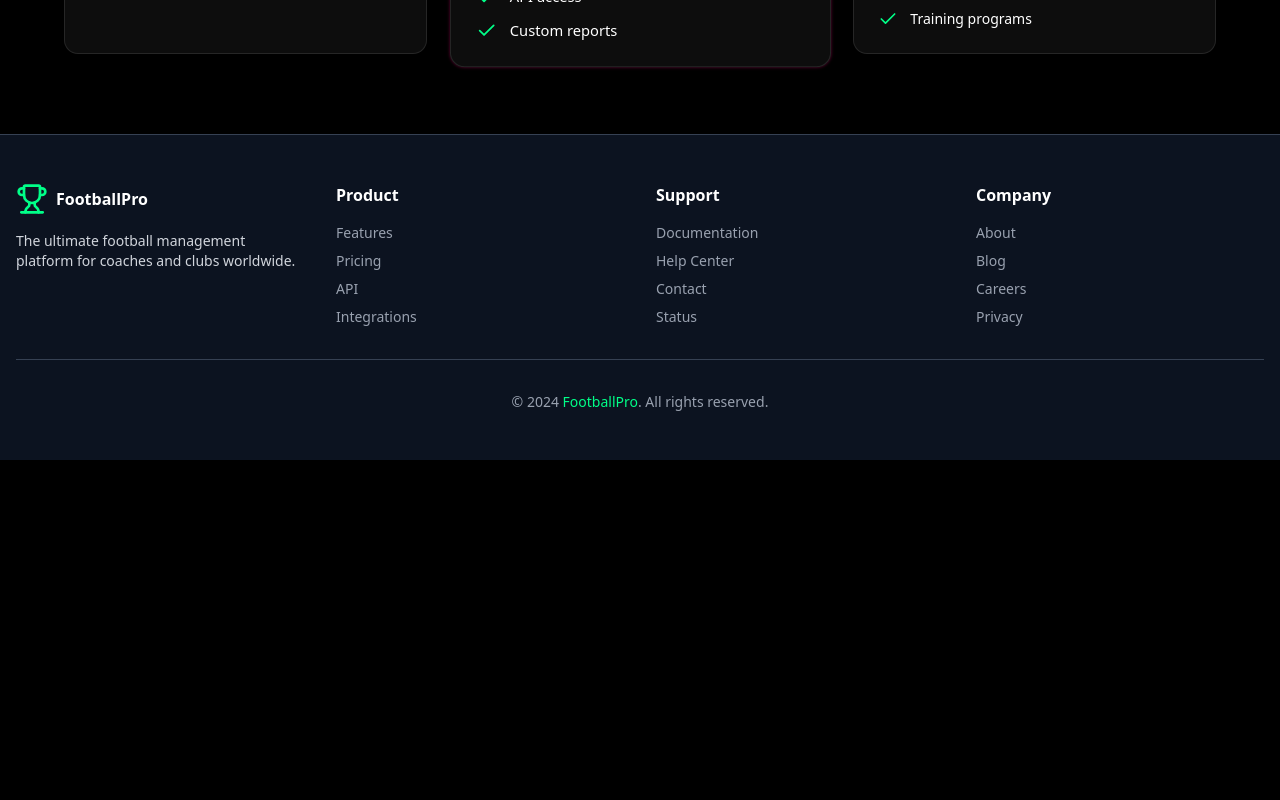
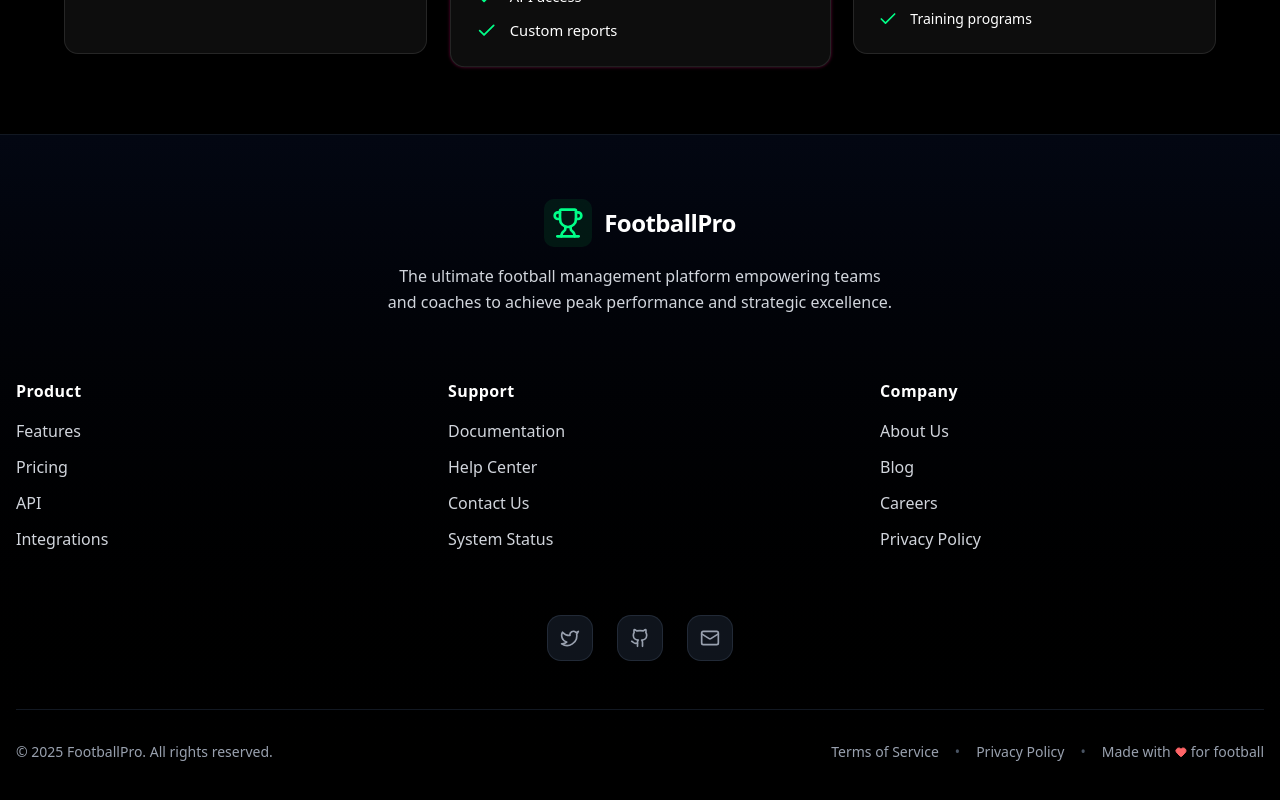
Before and after one commit to xyzarnav/LeadMeBoard, a Next.js app: page / in a window 1280 px wide. Shown: the part 2409-3209 px from the top of the page. Before the commit the page ends 2869 px from the top, so only its background shows below. Built offline with nearby package versions, Linux system fonts and the light colour scheme.

Commit message:
Add Footer component to enhance page layout and provide structured links; replace inline footer with reusable Footer component for improved maintainability.

```diff
--- a/src/app/page.tsx
+++ b/src/app/page.tsx
@@ -11,6 +11,7 @@ import { Badge } from "@/components/ui/badge";
 import Navbar from "@/components/sections/Navbar";
 import BottomNav from "@/components/sections/BottomNav";
 import SwipeDeck, { type SwipeItem } from "@/components/sections/SwipeDeck";
+import Footer from "@/components/sections/Footer";
 import Image from "next/image";
 import {
   Trophy,
@@ -264,55 +265,7 @@ export default function Home() {
       </section>
 
       {/* Footer */}
-      <footer className="bg-gray-900/80 py-12 border-t border-gray-700">
-        <div className="container mx-auto px-4">
-          <div className="grid md:grid-cols-4 gap-8">
-            <div className="space-y-4">
-              <div className="flex items-center space-x-2">
-                <Trophy className="h-8 w-8 text-accent-green" />
-                <span className="font-bold text-white">FootballPro</span>
-              </div>
-              <p className="text-sm text-gray-300">
-                The ultimate football management platform for coaches and clubs worldwide.
-              </p>
-            </div>
-
-            <div>
-              <h4 className="font-semibold mb-4 text-white">Product</h4>
-              <ul className="space-y-2 text-sm text-gray-400">
-                <li><a href="#" className="hover:text-white transition-colors">Features</a></li>
-                <li><a href="#" className="hover:text-white transition-colors">Pricing</a></li>
-                <li><a href="#" className="hover:text-white transition-colors">API</a></li>
-                <li><a href="#" className="hover:text-white transition-colors">Integrations</a></li>
-              </ul>
-            </div>
-
-            <div>
-              <h4 className="font-semibold mb-4 text-white">Support</h4>
-              <ul className="space-y-2 text-sm text-gray-400">
-                <li><a href="#" className="hover:text-white transition-colors">Documentation</a></li>
-                <li><a href="#" className="hover:text-white transition-colors">Help Center</a></li>
-                <li><a href="#" className="hover:text-white transition-colors">Contact</a></li>
-                <li><a href="#" className="hover:text-white transition-colors">Status</a></li>
-              </ul>
-            </div>
-
-            <div>
-              <h4 className="font-semibold mb-4 text-white">Company</h4>
-              <ul className="space-y-2 text-sm text-gray-400">
-                <li><a href="#" className="hover:text-white transition-colors">About</a></li>
-                <li><a href="#" className="hover:text-white transition-colors">Blog</a></li>
-                <li><a href="#" className="hover:text-white transition-colors">Careers</a></li>
-                <li><a href="#" className="hover:text-white transition-colors">Privacy</a></li>
-              </ul>
-            </div>
-          </div>
-
-          <div className="border-t border-gray-700 mt-8 pt-8 text-center text-sm text-gray-400">
-            © 2024 <span className="text-accent-green">FootballPro</span>. All rights reserved.
-          </div>
-        </div>
-      </footer>
+      <Footer />
 
       {/* Mobile Bottom Navigation */}
       <BottomNav />
--- a/src/components/sections/Footer.tsx
+++ b/src/components/sections/Footer.tsx
@@ -0,0 +1,164 @@
+"use client";
+import Link from "next/link";
+import { Trophy, Github, Twitter, Mail, ExternalLink, Heart } from "lucide-react";
+
+export default function Footer() {
+  const links = {
+    product: [
+      { href: "#features", label: "Features" },
+      { href: "#pricing", label: "Pricing" },
+      { href: "/api", label: "API", external: true },
+      { href: "/integrations", label: "Integrations" },
+    ],
+    company: [
+      { href: "/about", label: "About Us" },
+      { href: "/blog", label: "Blog" },
+      { href: "/careers", label: "Careers" },
+      { href: "/privacy", label: "Privacy Policy" },
+    ],
+    support: [
+      { href: "/docs", label: "Documentation" },
+      { href: "/help", label: "Help Center" },
+      { href: "/contact", label: "Contact Us" },
+      { href: "https://status.footballpro.com", label: "System Status", external: true },
+    ],
+  } as const;
+
+  const socialLinks = [
+    { href: "https://twitter.com/footballpro", icon: Twitter, label: "Follow us on Twitter" },
+    { href: "https://github.com/footballpro", icon: Github, label: "View our GitHub" },
+    { href: "mailto:hello@footballpro.com", icon: Mail, label: "Send us an email" },
+  ];
+
+  return (
+    <footer className="bg-gradient-to-b from-gray-950 to-black border-t border-gray-800/60">
+      <div className="container mx-auto px-4 py-12 sm:py-16">
+        {/* Brand Section */}
+        <div className="flex flex-col items-center text-center mb-12 sm:mb-16">
+          <div className="flex items-center gap-3 mb-4">
+            <div className="p-2 bg-green-500/10 rounded-lg">
+              <Trophy className="h-8 w-8 text-accent-green" />
+            </div>
+            <div className="text-2xl font-bold text-white tracking-tight">FootballPro</div>
+          </div>
+          <p className="text-sm sm:text-base text-gray-300 max-w-lg leading-relaxed">
+            The ultimate football management platform empowering teams and coaches
+            to achieve peak performance and strategic excellence.
+          </p>
+        </div>
+
+        {/* Links Grid - Three columns in one row on all screens */}
+        <div className="grid grid-cols-3 gap-4 sm:gap-12 mb-12 sm:mb-16 place-items-center sm:place-items-start">
+          <FooterSection title="Product" items={links.product} />
+          <FooterSection title="Support" items={links.support} />
+          <FooterSection title="Company" items={links.company} />
+        </div>
+
+        {/* Social Links */}
+        <div className="flex items-center justify-center gap-6 mb-8 sm:mb-12">
+          {socialLinks.map((social) => (
+            <SocialLink
+              key={social.label}
+              href={social.href}
+              icon={social.icon}
+              label={social.label}
+            />
+          ))}
+        </div>
+
+        {/* Newsletter Signup
+        <div className="bg-gray-800/30 rounded-2xl p-6 sm:p-8 text-center mb-12 border border-gray-700/50">
+          <h3 className="text-lg sm:text-xl font-semibold text-white mb-2">
+            Stay Updated
+          </h3>
+          <p className="text-gray-300 mb-4 text-sm sm:text-base">
+            Get the latest features and football management tips delivered to your inbox.
+          </p>
+          <div className="flex flex-col sm:flex-row gap-3 max-w-md mx-auto">
+            <input
+              type="email"
+              placeholder="Enter your email"
+              className="flex-1 px-4 py-2 bg-gray-700/50 border border-gray-600 rounded-lg text-white placeholder-gray-400 focus:outline-none focus:ring-2 focus:ring-green-500 focus:border-transparent"
+            />
+            <button className="px-6 py-2 bg-green-600 hover:bg-green-500 text-white font-medium rounded-lg transition-colors duration-200">
+              Subscribe
+            </button>
+          </div>
+        </div> */}
+
+        {/* Bottom Section */}
+        <div className="flex flex-col sm:flex-row items-center justify-between pt-8 border-t border-gray-800/60 gap-4">
+          <div className="text-xs sm:text-sm text-gray-400">
+            © {new Date().getFullYear()} FootballPro. All rights reserved.
+          </div>
+
+          <div className="flex items-center gap-4 text-xs sm:text-sm">
+            <Link href="/terms" className="text-gray-400 hover:text-white transition-colors">
+              Terms of Service
+            </Link>
+            <span className="text-gray-600">•</span>
+            <Link href="/privacy" className="text-gray-400 hover:text-white transition-colors">
+              Privacy Policy
+            </Link>
+            <span className="text-gray-600">•</span>
+            <div className="flex items-center gap-1 text-gray-400">
+              Made with <Heart className="h-3 w-3 text-red-400 fill-current" /> for football
+            </div>
+          </div>
+        </div>
+      </div>
+    </footer>
+  );
+}
+
+function FooterSection({ title, items }: {
+  title: string;
+  items: readonly { href: string; label: string; external?: boolean }[]
+}) {
+  return (
+    <div className="text-center sm:text-left">
+      <h4 className="text-white font-semibold text-sm sm:text-base mb-4 tracking-wide">
+        {title}
+      </h4>
+      <ul className="space-y-3">
+        {items.map((item) => (
+          <li key={item.label}>
+            <Link
+              href={item.href}
+              className="text-gray-300 hover:text-white transition-colors duration-200 text-sm sm:text-base flex items-center justify-center sm:justify-start gap-1 group"
+              target={item.external ? "_blank" : undefined}
+              rel={item.external ? "noopener noreferrer" : undefined}
+            >
+              {item.label}
+              {item.external && (
+                <ExternalLink className="h-3 w-3 opacity-0 group-hover:opacity-100 transition-opacity" />
+              )}
+            </Link>
+          </li>
+        ))}
+      </ul>
+    </div>
+  );
+}
+
+function SocialLink({
+  href,
+  icon: Icon,
+  label
+}: {
+  href: string;
+  icon: React.ComponentType<{ className?: string }>;
+  label: string;
+}) {
+  return (
+    <Link
+      href={href}
+      aria-label={label}
+      className="p-3 bg-gray-800/50 hover:bg-gray-700/50 rounded-xl text-gray-400 hover:text-white transition-all duration-200 hover:scale-105 border border-gray-700/50 hover:border-gray-600"
+      target="_blank"
+      rel="noopener noreferrer"
+    >
+      <Icon className="h-5 w-5" />
+    </Link>
+  );
+}
```
